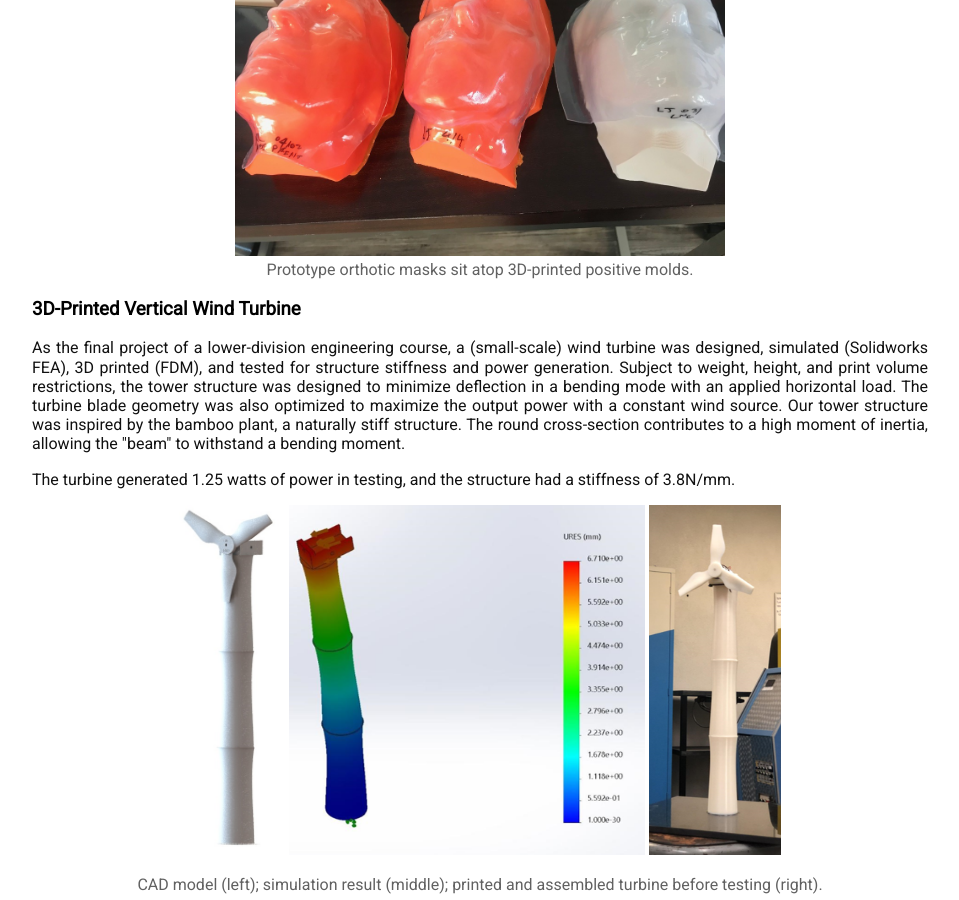
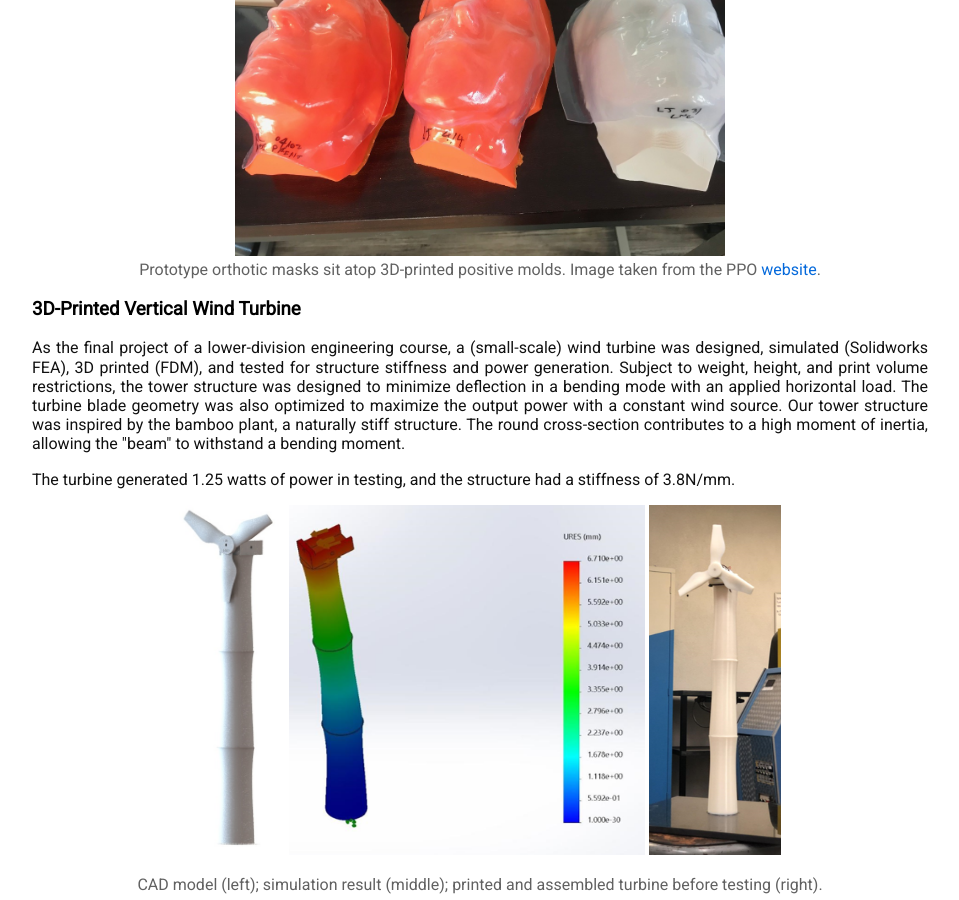
Before and after one commit to carbonheliumnitrogen/carbonheliumnitrogen.github.io, a Jekyll site: the page built from projects.html, in a window 1280 px wide and 900 px high, scrolled down 2168 px. Shown: the whole window, without its empty margins (160-1119 px from the left). Built offline with Jekyll 4.4.1, drawn with Linux system fonts in a browser that asks for light colours.

Commit message:
Update projects.html

```diff
--- a/projects.html
+++ b/projects.html
@@ -67,7 +67,7 @@ text-align: center;
 <div id="row">
 	<figure>
     		<img class="columntwo" src="PPO.png" style="width:60%">
-		<figcaption> Prototype orthotic masks sit atop 3D-printed positive molds. </figcaption>
+		<figcaption> Prototype orthotic masks sit atop 3D-printed positive molds. Image taken from the PPO <a href="https://www.precisionpatientoutcomes.com/" target="_blank">website</a>.</figcaption>
 	</figure>
 </div>
 	<h3>3D-Printed Vertical Wind Turbine</h3>
```
